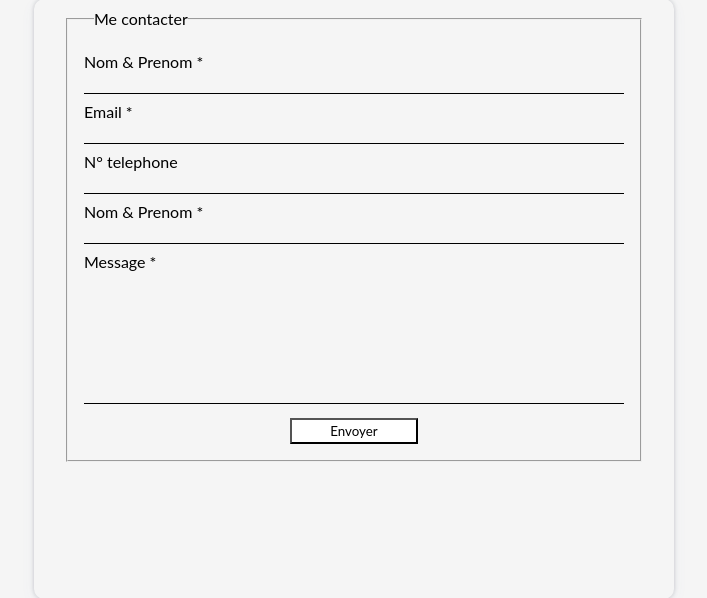
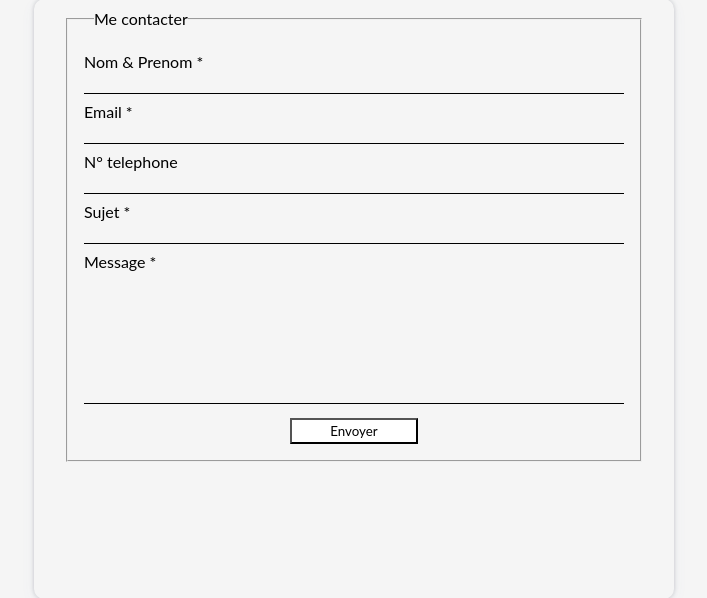
Before and after one commit to julian2bot/portfolio, a PHP site: page /files/contact.php in a window 1280 px wide; the page is wider, and only the part inside the window is pictured. Shown: the part 175-773 px from the top of that part, without its empty margins (286-993 px from the left). Run offline with PHP 8.4, Linux system fonts and the light colour scheme; some libraries are stand-ins or nearby versions; some web fonts are replaced.

Commit message:
correction fail nom d'input

```diff
--- a/files/contact.php
+++ b/files/contact.php
@@ -172,7 +172,7 @@ if ($_SERVER["REQUEST_METHOD"] == "POST") {
                                 <input type="tel" name="tel" id="tel" placeholder=" " autocomplete="off" class="form-control-material" />
                             </div>
                             <div class="form-input">
-                                <label for="sujet"><?php echo $contactJson[$lang]["champName"];?></label>
+                                <label for="sujet"><?php echo $contactJson[$lang]["champSuject"];?></label>
                                 <input type="text" name="sujet" id="sujet" placeholder=" " autocomplete="off" class="form-control-material" required="required"  />
                             </div>
                             <div class="form-input">
```
